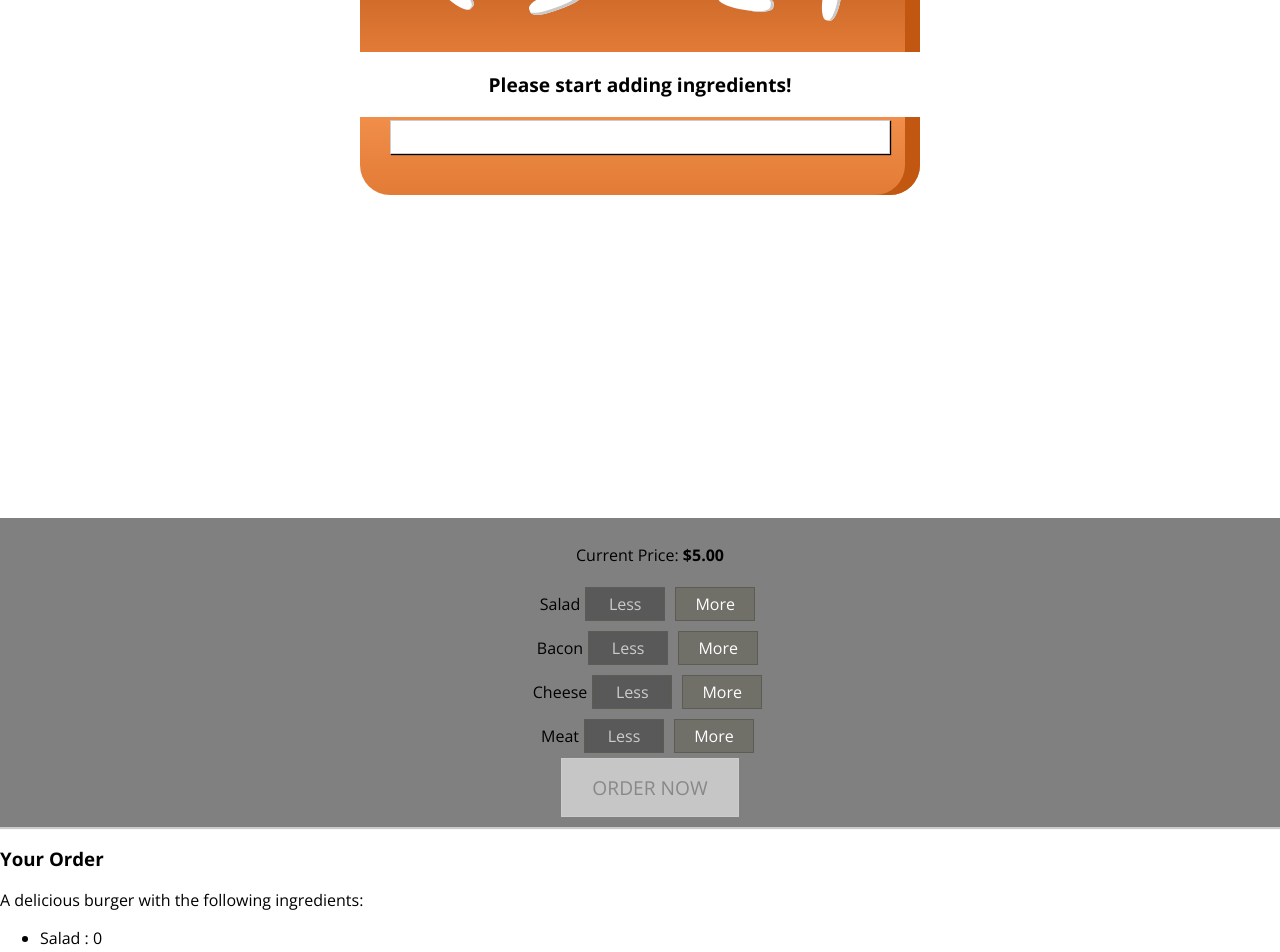
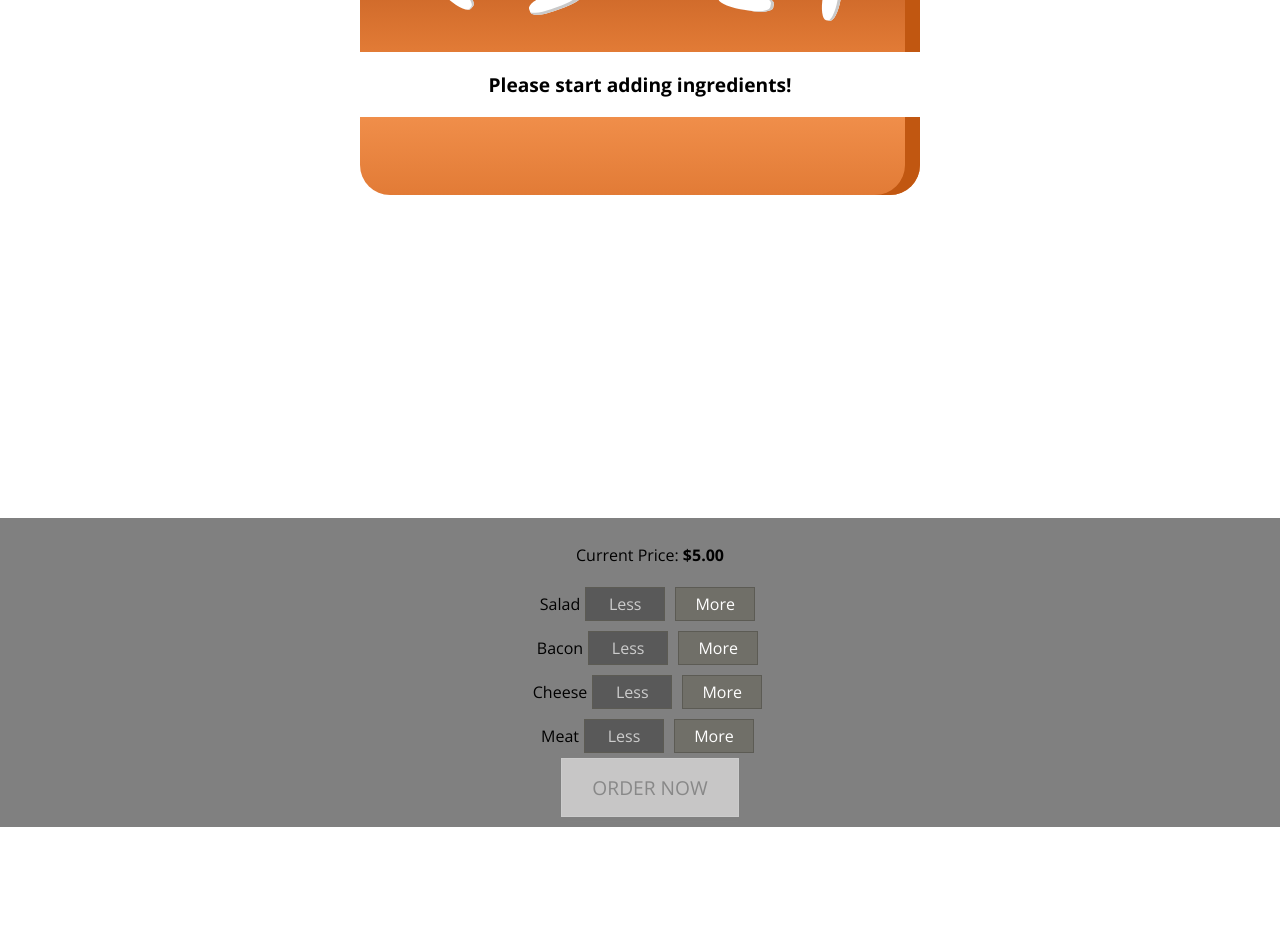
Before and after one commit to BryanMThomas/burger-builder, a React app: page / in a window 1280 px wide. Shown: the part 120-1072 px from the top of the page. After the commit the page ends 947 px from the top, so only its background shows below. Built offline with nearby package versions, Linux system fonts and the light colour scheme.

Commit message:
make modal dynamic

```diff
--- a/src/components/Burger/BuildControls/BuildControls.js
+++ b/src/components/Burger/BuildControls/BuildControls.js
@@ -20,7 +20,9 @@
                     disabled={props.disabled[control.type]}
                 />
             })}
-            <button className = {classes.OrderButton} disabled = {!props.purchaseable}>ORDER NOW</button>
+            <button className = {classes.OrderButton}
+            disabled = {!props.purchaseable}
+            onClick ={props.purchaseHandler}>ORDER NOW</button>
         </div>
     );
 }
--- a/src/components/Burger/OrderSummary/OrderSummary.js
+++ b/src/components/Burger/OrderSummary/OrderSummary.js
@@ -3,7 +3,7 @@
 
 const orderSummary = (props) => {
     const ingredientSummary = Object.keys(props.ingredients).map(ingredient => {
-        return <li>
+        return <li key = {ingredient}>
             <span style={{ textTransform: 'capitalize' }}>{ingredient}</span> : {props.ingredients[ingredient]}
         </li>
     }
--- a/src/components/UI/Modal/Modal.js
+++ b/src/components/UI/Modal/Modal.js
@@ -3,7 +3,11 @@
 
 const modal = (props) => {
     return (
-        <div className = {classes.Modal}>
+        <div className={classes.Modal}
+            style={{
+                transform: props.show ? 'translateY(0)' : 'translateY(-100vh)',
+                opacity: props.show ? '1' : '0'
+            }}>
             {props.children}
         </div>)
 }
--- a/src/components/containers/BurgerBuilder/BurgerBuilder.js
+++ b/src/components/containers/BurgerBuilder/BurgerBuilder.js
@@ -21,7 +21,8 @@
             meat: 0
         },
         totalPrice: 5,
-        purchaseable: false
+        purchaseable: false,
+        purchasing: false
     }
 
     addIngredientHandler = (type) => {
@@ -63,6 +64,10 @@
         }
     }
 
+    purchaseHandler = () => {
+        this.setState({ purchasing: true })
+    }
+
 
     render() {
         const disabledInfo = {
@@ -73,7 +78,9 @@
         }
         return (
             <Auxillary>
-                <Modal />
+                <Modal show={this.state.purchasing}>
+                    <OrderSummary ingredients={this.state.ingredients} />
+                </Modal>
                 <Burger ingredients={this.state.ingredients} />
                 <BurgerControls
                     ingredientAdded={this.addIngredientHandler}
@@ -81,8 +88,8 @@
                     disabled={disabledInfo}
                     price={this.state.totalPrice}
                     purchaseable={this.state.purchaseable}
+                    purchaseHandler={this.purchaseHandler}
                 />
-                <OrderSummary ingredients={this.state.ingredients} />
             </Auxillary>
         );
     }
```
